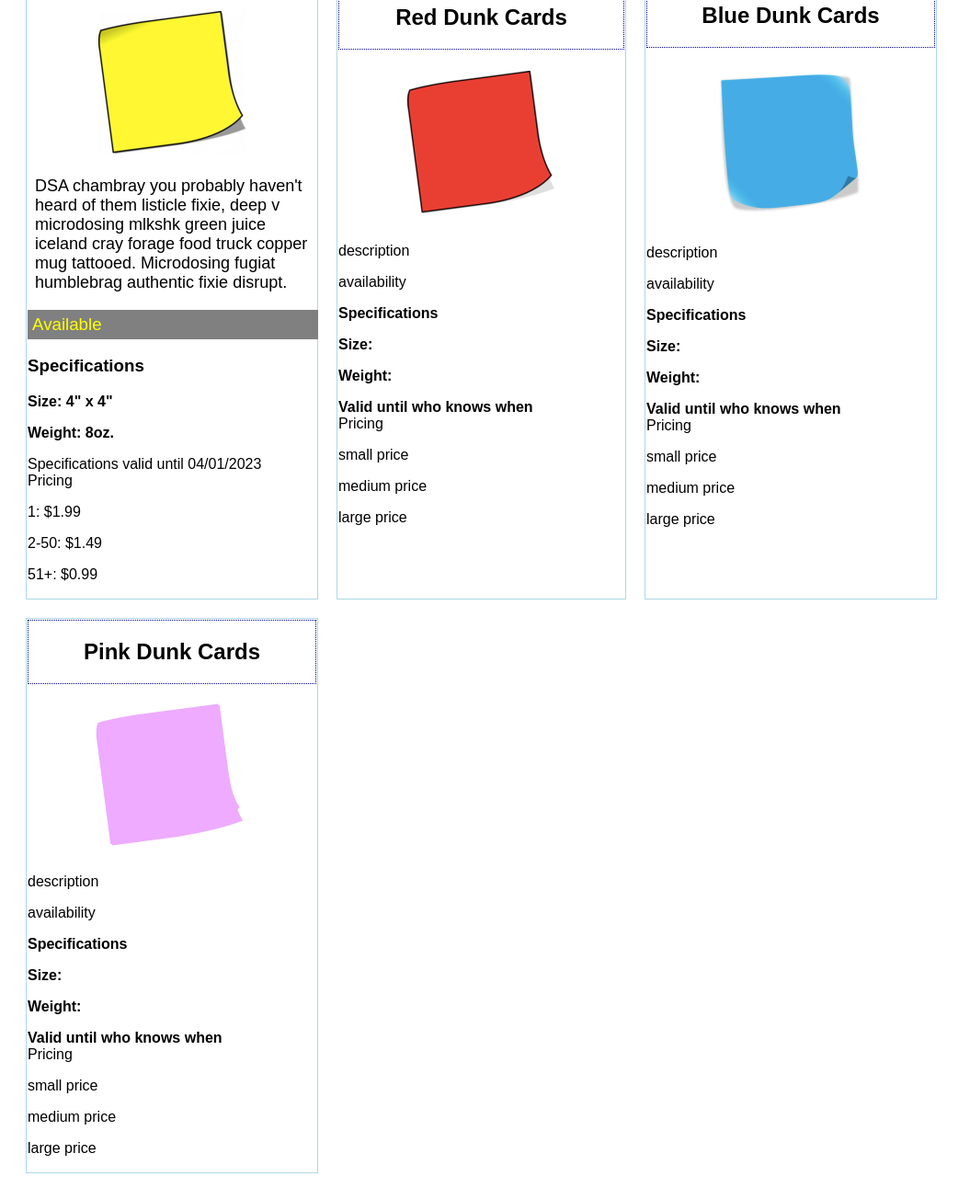
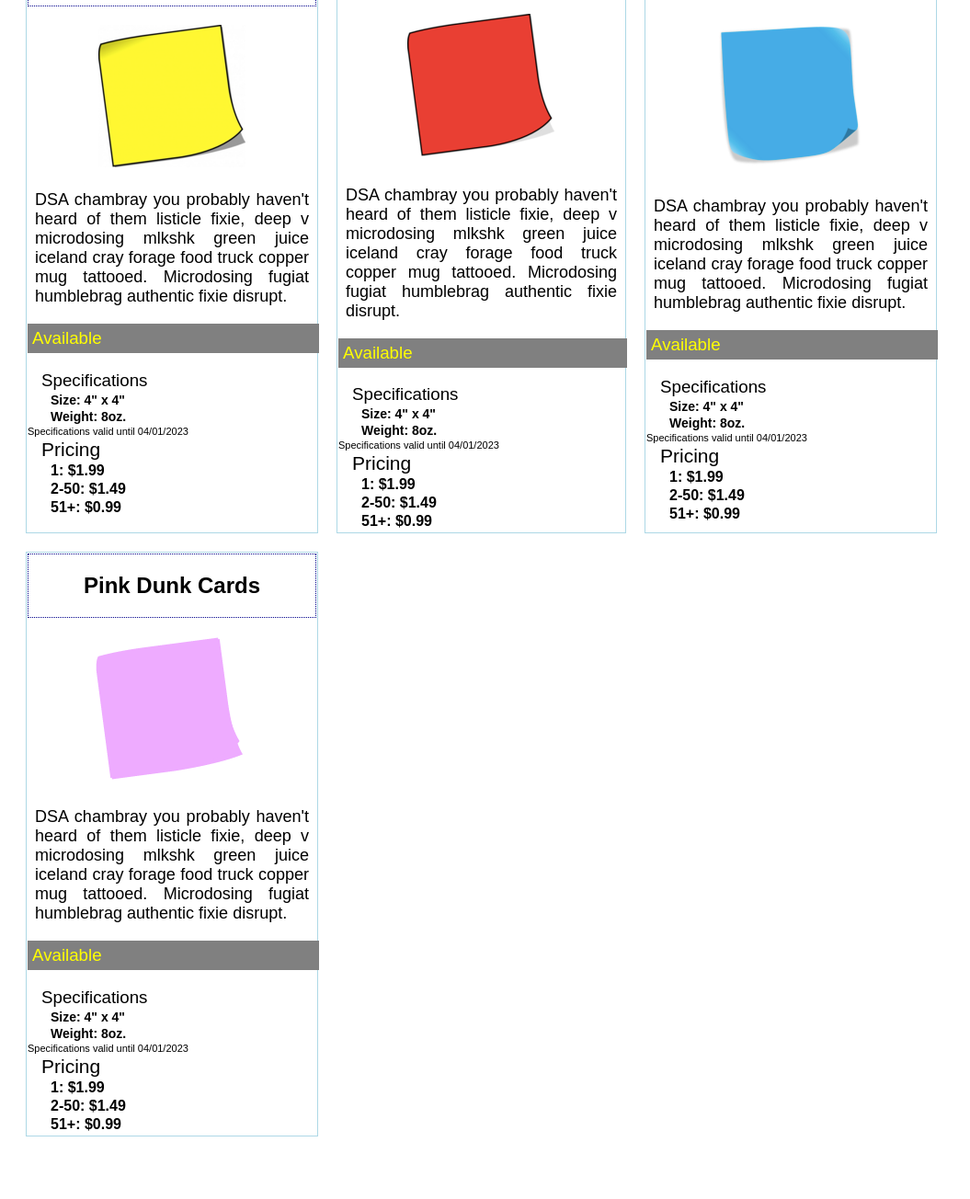
Before and after one commit to gonzalez-aj/ASSIGNMENT-product-cards, a plain HTML site: page index.html in a window 1280 px wide. Shown: the part 108-1412 px from the top of the page at 92% size, without its empty margins (0-1055 px from the left). After the commit the page ends 1372 px from the top, so only its background shows below. Drawn offline with Linux system fonts and the light colour scheme; a web font is replaced by a local one.

Commit message:
created coding-cards branch for additional changes
clear

```diff
--- a/index.html
+++ b/index.html
@@ -5,13 +5,12 @@
   <meta http-equiv="X-UA-Compatible" content="IE=edge">
   <meta name="viewport" content="width=device-width, initial-scale=1.0">
   <link rel="stylesheet" href="main.css">
-  <link href="https://fonts.googleapis.com/css2?family=Cormorant+SC&family=Raleway&display=swap" rel="stylesheet">
   <title>Product Cards Assignment</title>
 </head>
 <body>
   <table class="all-cards">
     <tr>
-      <td class="yellowcard">
+      <td>
         <header class="title"><h2>Yellow Dunk Cards</h2></header>
         <div>
           <p><img src="images/yellowcard.png" alt="yellowcard"></p>
@@ -23,57 +22,66 @@
           <h3 class="avail">Available</h3>
         </div>
         <div>
-          <h3>Specifications</h3>
+          <h3 class="specs">Specifications</h3>
           <p class="bolder-font">Size: 4" x 4"</p>
           <p class="bolder-font">Weight: 8oz.</p>
           <footer>Specifications valid until 04/01/2023</footer>
         </div>
         <div>
-          <header>Pricing</header>
-          <p>1: $1.99</p>
-          <p>2-50: $1.49</p>
-          <p> 51+: $0.99</p>
+          <header><h3 class="pricing">Pricing</h3></header>
+          <p class="price-font">1: $1.99</p>
+          <p class="price-font">2-50: $1.49</p>
+          <p class="price-font"> 51+: $0.99</p>
         </div>
       </td>
 
       <td>
         <header class="title"><h2>Red Dunk Cards</h2></header>
-        <div class="redcard">
+        <div>
           <p><img src="images/redcard.png" alt="bluecard"></p>
-          <p>description</p>
-          <p>availability</p>
-        </div>
-        <div class="bolder-font">
-          <header>Specifications</header>
-          <p>Size:</p>
-          <p>Weight:</p>
-          <footer>Valid until who knows when</footer>
         </div>
         <div>
-          <header>Pricing</header>
-          <p>small price</p>
-          <p>medium price</p>
-          <p>large price</p>
+          <p class="descrip">DSA chambray you probably haven't heard of them listicle fixie, deep v microdosing mlkshk green juice iceland cray forage food truck copper mug tattooed. Microdosing fugiat humblebrag authentic fixie disrupt. </p>
+        </div>
+        <div>
+          <h3 class="avail">Available</h3>
+        </div>
+        <div>
+          <h3 class="specs">Specifications</h3>
+          <p class="bolder-font">Size: 4" x 4"</p>
+          <p class="bolder-font">Weight: 8oz.</p>
+          <footer>Specifications valid until 04/01/2023</footer>
+        </div>
+        <div>
+          <header><h3 class="pricing">Pricing</h3></header>
+          <p class="price-font">1: $1.99</p>
+          <p class="price-font">2-50: $1.49</p>
+          <p class="price-font"> 51+: $0.99</p>
         </div>
       </td>
+
       <td>
         <header class="title"><h2>Blue Dunk Cards</h2></header>
-        <div class="bluecard">
+        <div>
           <p><img src="images/bluecard.png" alt="bluecard"></p>
-          <p>description</p>
-          <p>availability</p>
-        </div>
-        <div class="bolder-font">
-          <header>Specifications</header>
-          <p>Size:</p>
-          <p>Weight:</p>
-          <footer>Valid until who knows when</footer>
         </div>
         <div>
-          <header>Pricing</header>
-          <p>small price</p>
-          <p>medium price</p>
-          <p>large price</p>
+          <p class="descrip">DSA chambray you probably haven't heard of them listicle fixie, deep v microdosing mlkshk green juice iceland cray forage food truck copper mug tattooed. Microdosing fugiat humblebrag authentic fixie disrupt. </p>
+        </div>
+        <div>
+          <h3 class="avail">Available</h3>
+        </div>
+        <div>
+          <h3 class="specs">Specifications</h3>
+          <p class="bolder-font">Size: 4" x 4"</p>
+          <p class="bolder-font">Weight: 8oz.</p>
+          <footer>Specifications valid until 04/01/2023</footer>
+        </div>
+        <div>
+          <header><h3 class="pricing">Pricing</h3></header>
+          <p class="price-font">1: $1.99</p>
+          <p class="price-font">2-50: $1.49</p>
+          <p class="price-font"> 51+: $0.99</p>
         </div>
       </td>
     </tr>
@@ -81,22 +89,26 @@
     <tr>
       <td>
         <header class="title"><h2>Pink Dunk Cards</h2></header>
-        <div class="pinkcard">
+        <div>
           <p><img src="images/pinkcard.png" alt="bluecard"></p>
-          <p>description</p>
-          <p>availability</p>
-        </div>
-        <div class="bolder-font">
-          <header>Specifications</header>
-          <p>Size:</p>
-          <p>Weight:</p>
-          <footer>Valid until who knows when</footer>
         </div>
         <div>
-          <header>Pricing</header>
-          <p>small price</p>
-          <p>medium price</p>
-          <p>large price</p>
+          <p class="descrip">DSA chambray you probably haven't heard of them listicle fixie, deep v microdosing mlkshk green juice iceland cray forage food truck copper mug tattooed. Microdosing fugiat humblebrag authentic fixie disrupt. </p>
+        </div>
+        <div>
+          <h3 class="avail">Available</h3>
+        </div>
+        <div>
+          <h3 class="specs">Specifications</h3>
+          <p class="bolder-font">Size: 4" x 4"</p>
+          <p class="bolder-font">Weight: 8oz.</p>
+          <footer>Specifications valid until 04/01/2023</footer>
+        </div>
+        <div>
+          <header><h3 class="pricing">Pricing</h3></header>
+          <p class="price-font">1: $1.99</p>
+          <p class="price-font">2-50: $1.49</p>
+          <p class="price-font"> 51+: $0.99</p>
         </div>
       </td>
     </tr>
--- a/main.css
+++ b/main.css
@@ -17,6 +17,7 @@ table {
   text-align: center;
   padding-left: 10px;
   padding-right: 10px;
+  margin-top: 0px;
 }
 
 h2.title{
@@ -40,18 +41,11 @@ p.descrip {
   margin-top: 0px;
   padding-left: 8px;
   padding-right: 8px;
+  text-align: justify;
 }
 
-.footer {
-  font-size: 10pt;
-}
-
-.bolder-font {
-  font-weight: bolder;
-}
-
-h3.avail {
-  width: 99%;
+.avail {
+  width: 99.5%;
   background-color: gray;
   padding-top: 5px;
   padding-bottom: 5px;
@@ -59,5 +53,41 @@ h3.avail {
   margin-left: 0px;
   color: yellow;
   border: 0px;
-  font-weight:normal;
+  font-weight: normal;
 }
+
+.specs{
+  font-weight: normal;
+  margin-bottom: 0%;
+  margin-left: 15px;
+}
+
+.bolder-font {
+  font-weight: bolder;
+  margin-top: 2px;
+  margin-left: 25px;
+  margin-bottom: 2px;
+  font-size: 14px;
+}
+
+footer {
+  margin: 0% 0% 2px 0%;
+  padding: 0%;
+  font-size: 11px;
+}
+
+.pricing {
+  margin-top: 1px;
+  font-weight: normal;
+  margin-bottom: 0%;
+  margin-left: 15px;
+  font-size: 21px;
+}
+
+.price-font {
+  font-weight: bolder;
+  margin-top: 2px;
+  margin-left: 25px;
+  margin-bottom: 2px;
+  font-size: 16px;
+}
```
